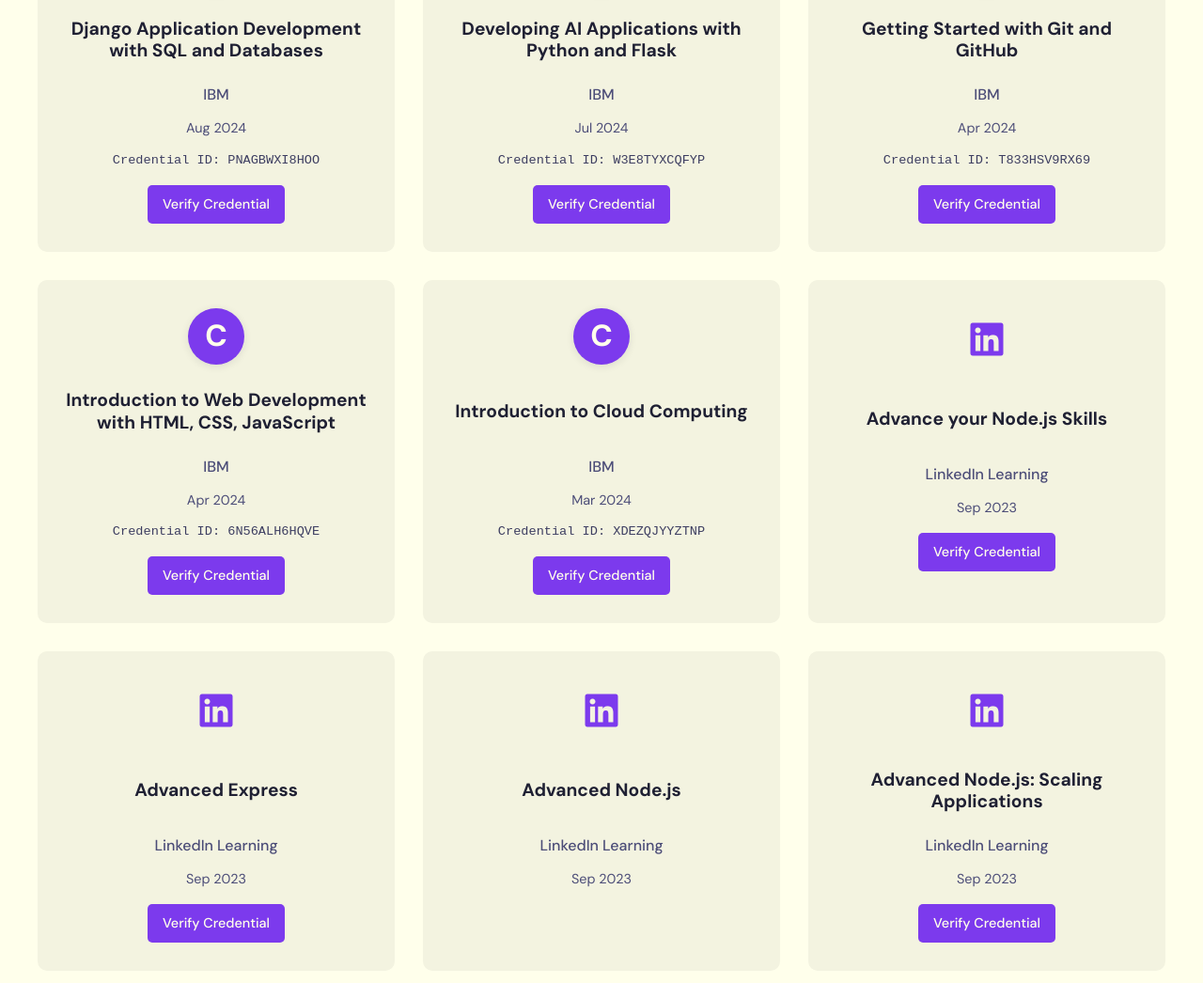
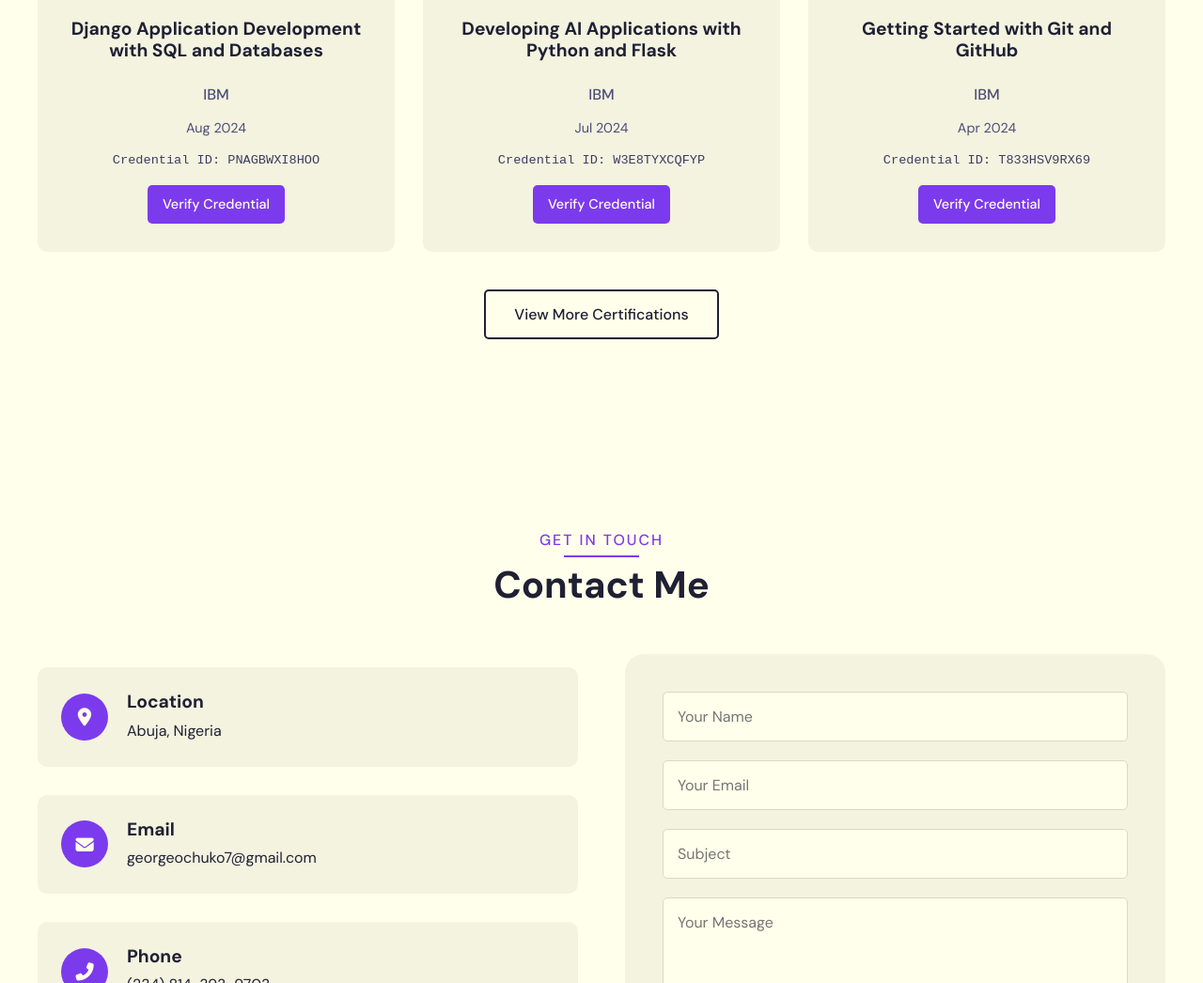
Before and after one commit to ochuko1996/portfolio, a plain HTML site: page index.html in a window 1280 px wide. Shown: the part 6286-7332 px from the top of the page at 94% size. Drawn offline with nearby package versions, Linux system fonts and the light colour scheme.

Commit message:
updated cerfication section, added view more and less button

```diff
--- a/css/styles.css
+++ b/css/styles.css
@@ -1147,6 +1147,11 @@
   box-shadow: var(--shadow-small);
 }
 
+.cert-view-more {
+  text-align: center;
+  margin-top: 40px;
+}
+
 /* ================================================
     CONTACT SECTION
 ================================================ */
--- a/index.html
+++ b/index.html
@@ -175,7 +175,7 @@
               <a href="#" class="btn btn-primary" download>Download CV</a>
               <div class="social-links">
                 <a
-                  href="www.linkedin.com/in/ochuko-george-974501211"
+                  href="https://www.linkedin.com/in/ochuko-george-974501211"
                   target="_blank"
                   class="social-link"
                   ><i class="fab fa-linkedin-in"></i
@@ -546,7 +546,7 @@
               <h4>Connect</h4>
               <div class="social-links">
                 <a
-                  href="https://linkedin.com/in/ochuko-george"
+                  href="https://www.linkedin.com/in/ochuko-george-974501211"
                   target="_blank"
                   class="social-link"
                   ><i class="fab fa-linkedin-in"></i
--- a/js/script.js
+++ b/js/script.js
@@ -723,6 +723,8 @@
   },
 ];
 
+let showAllCertifications = false;
+
 function renderCertifications() {
   const certificationsContainer = document.getElementById(
     "certifications-slider",
@@ -730,7 +732,13 @@
 
   if (certificationsContainer) {
     certificationsContainer.innerHTML = "";
-    certificationsData.forEach((cert) => {
+
+    // Determine how many certifications to show
+    const certsToShow = showAllCertifications
+      ? certificationsData
+      : certificationsData.slice(0, 3);
+
+    certsToShow.forEach((cert, index) => {
       const certCard = document.createElement("div");
       certCard.className = "cert-card";
 
@@ -766,7 +774,40 @@
   }
 }
 
-document.addEventListener("DOMContentLoaded", renderCertifications);
+function addCertificationsViewMoreButton() {
+  const certificationsSection = document.querySelector(
+    "#certifications .container",
+  );
+
+  if (certificationsSection && certificationsData.length > 3) {
+    // Check if button already exists
+    let viewMoreBtn = document.getElementById("cert-view-more-btn");
+
+    if (!viewMoreBtn) {
+      viewMoreBtn = document.createElement("div");
+      viewMoreBtn.id = "cert-view-more-btn";
+      viewMoreBtn.className = "cert-view-more";
+      viewMoreBtn.innerHTML = `<button class="btn btn-outline">View More Certifications</button>`;
+      certificationsSection.appendChild(viewMoreBtn);
+
+      viewMoreBtn.querySelector("button").addEventListener("click", () => {
+        showAllCertifications = !showAllCertifications;
+        renderCertifications();
+
+        // Update button text
+        const btnText = showAllCertifications
+          ? "View Less"
+          : "View More Certifications";
+        viewMoreBtn.querySelector("button").textContent = btnText;
+      });
+    }
+  }
+}
+
+document.addEventListener("DOMContentLoaded", () => {
+  renderCertifications();
+  addCertificationsViewMoreButton();
+});
 
 /*================================================
   DYNAMIC PROJECTS SECTION
```
